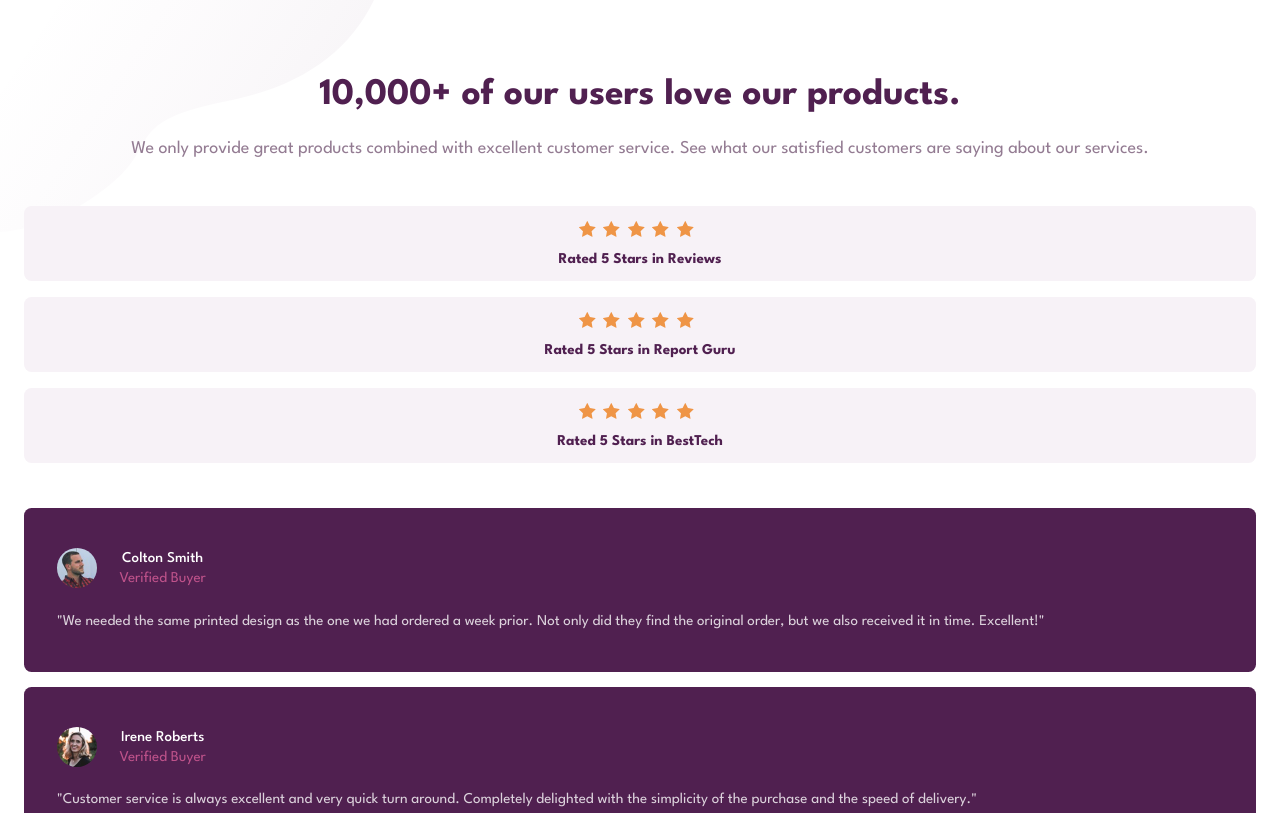
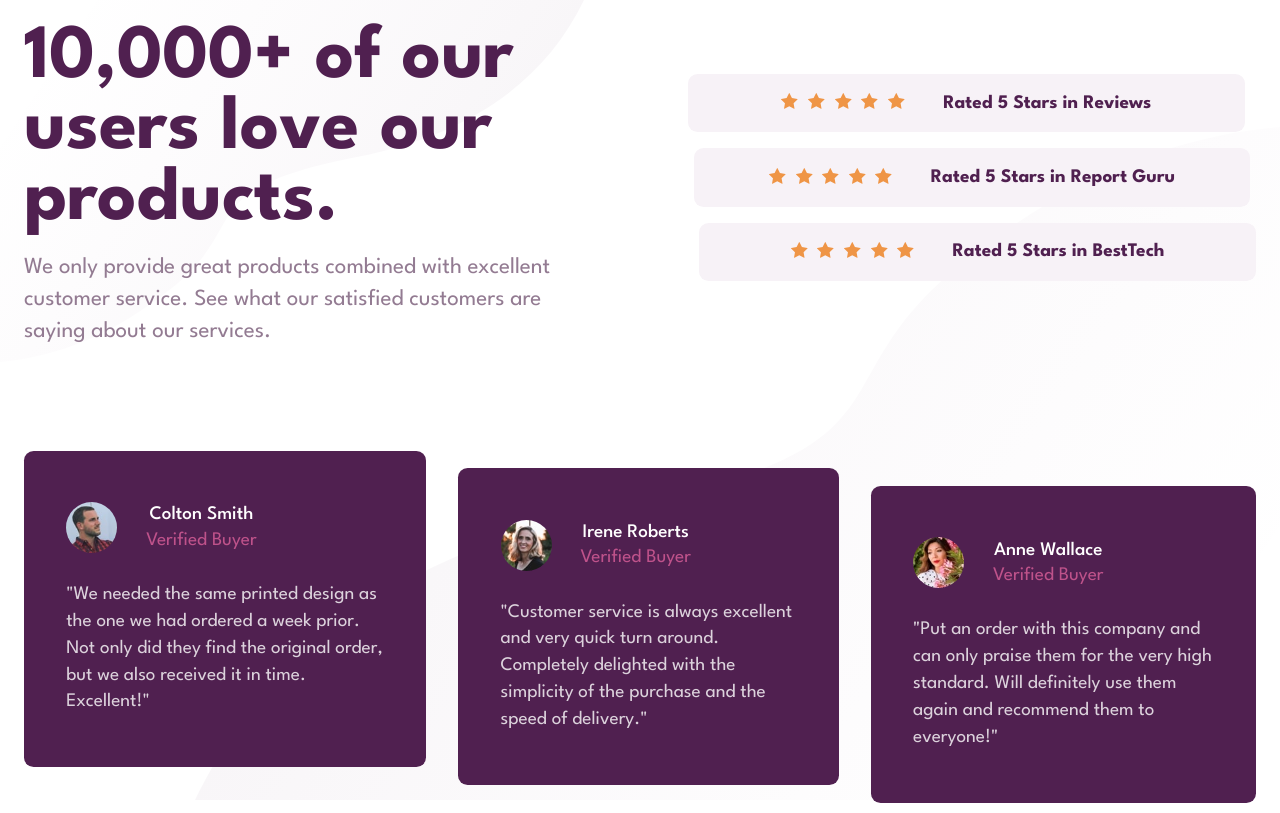
Before and after one commit to Elvis-LR/Social-proff, a plain HTML site: page index.html in a window 1280 px wide. Shown: the top 813 px of the page. Drawn offline with Linux system fonts and the light colour scheme.

Commit message:
Add responsive for tablet and desktop

```diff
--- a/styles/style.css
+++ b/styles/style.css
@@ -73,8 +73,10 @@ body {
   font-family: "League Spartan", sans-serif;
   font-weight: 400;
   text-align: center;
-  background-image: url(../images/bg-pattern-top-mobile.svg);
-  background-repeat: no-repeat;
+  background-image: url(../images/bg-pattern-top-mobile.svg),
+    url(../images/bg-pattern-bottom-mobile.svg);
+  background-repeat: no-repeat, no-repeat;
+  background-position: top, bottom;
 }
 #container {
   min-width: 23.4375rem;
@@ -83,7 +85,7 @@ body {
 }
 /********** header ***********/
 
-header h1 {
+h1 {
   font-size: 2.5em;
   font-weight: 700;
   color: hsl(300, 43%, 22%);
@@ -105,7 +107,7 @@ header p {
   border-radius: 0.5em;
   margin-bottom: 1rem;
 }
-.stars ul {
+ul {
   display: flex;
   justify-content: center;
   margin-bottom: 0.8em;
@@ -152,3 +154,96 @@ h3 {
   line-height: 1.4;
   color: hsl(0, 0%, 100%, 0.8);
 }
+
+/************* tablet*************/
+
+@media screen and (min-width: 50rem) {
+  #container {
+    display: grid;
+    grid-template-columns: repeat(2, 1fr);
+    grid-template-areas:
+      "header rating"
+      "review review";
+    column-gap: 5em;
+  }
+  header {
+    display: grid;
+    grid-area: header;
+    place-content: center;
+  }
+  .rating {
+    grid-area: rating;
+  }
+  .reviews {
+    grid-area: review;
+  }
+}
+
+/************** desktop **************/
+
+@media screen and (min-width: 73.333em) {
+  body {
+    background-image: url(../images/bg-pattern-top-desktop.svg),
+      url(../images/bg-pattern-bottom-desktop.svg);
+    background-repeat: no-repeat, no-repeat;
+    background-position: top left, bottom right;
+    display: grid;
+    place-content: center;
+    height: 100vh;
+    font-size: 1.2rem;
+  }
+  #container {
+    max-width: 73.333em;
+  }
+  header {
+    text-align: start;
+    max-width: 28.333em;
+  }
+  h1 {
+    font-size: 4em;
+    margin: 0rem;
+    margin-bottom: 1rem;
+  }
+
+  /***** rating ****/
+  .rating {
+    display: flex;
+    flex-direction: column;
+  }
+  .stars {
+    display: flex;
+    align-items: center;
+    justify-content: center;
+    min-width: 29em;
+  }
+  ul {
+    margin: 0em;
+    margin-right: 1.5em;
+  }
+  .stars:nth-child(1) {
+    align-self: start;
+  }
+  .stars:nth-child(2) {
+    align-self: center;
+  }
+  .stars:nth-child(3) {
+    align-self: end;
+  }
+  /*********** comments ***********/
+
+  .reviews {
+    display: flex;
+    gap: 2rem;
+    min-height: 19.333em;
+    margin-top: 5em;
+  }
+  .comments:nth-child(1) {
+    align-self: start;
+  }
+  .comments:nth-child(2) {
+    align-self: center;
+  }
+  .comments:nth-child(3) {
+    align-self: end;
+  }
+}
```
